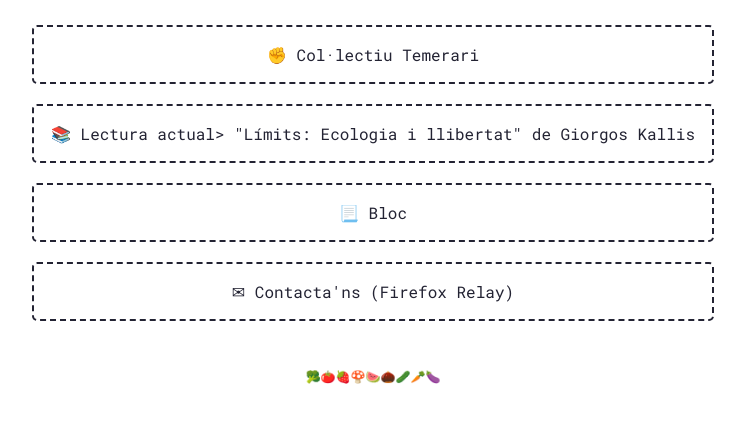
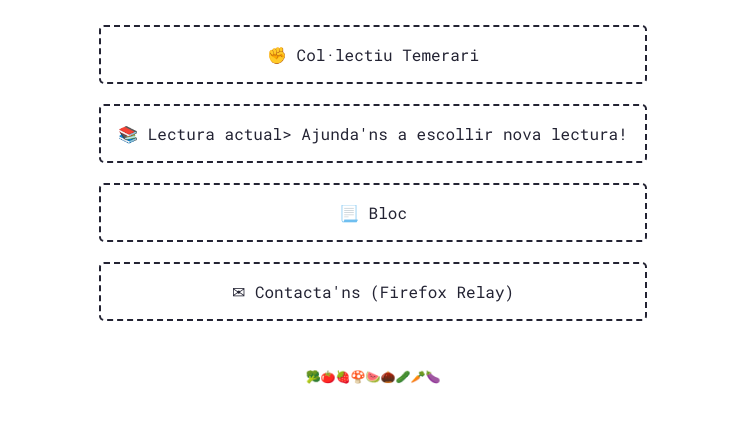
Before and after one commit to eco-pol/ecopol, a plain HTML site: page index.html in a window 1280 px wide. Shown: the part 313-736 px from the top of the page, without its empty margins (267-1012 px from the left). Drawn offline with Linux system fonts and the light colour scheme.

Commit message:
final semestre

```diff
--- a/index.html
+++ b/index.html
@@ -18,7 +18,7 @@
         <h1><a href="#" id="userName" rel="noopener">@Grup de lectura d'Ecologia Política</a></h1>
         <div id="links">
             <a class="link" href="https://caltemerari.cat/activitat/grup-lectura-decologia-politica"  rel="noopener">✊ Col·lectiu Temerari</a>
-            <a class="link" href="https://www.casadellibro.com/libro-limits-ecologia-i-llibertat/9788412273533/12254763" rel="noopener">📚 Lectura actual> "Límits: Ecologia i llibertat" de Giorgos Kallis</a>
+            <a class="link" href="https://www.casadellibro.com/libro-limits-ecologia-i-llibertat/9788412273533/12254763" rel="noopener">📚 Lectura actual> Ajunda'ns a escollir nova lectura!</a>
             <a class="link" href="https://grupdelecturadecologiapolitica.wordpress.com/"  rel="noopener">📃 Bloc</a>
             <a class="link" href="mailto:fxiaex390@mozmail.com" rel="noopener">✉ Contacta'ns (Firefox Relay)</a>
         </div>
```
